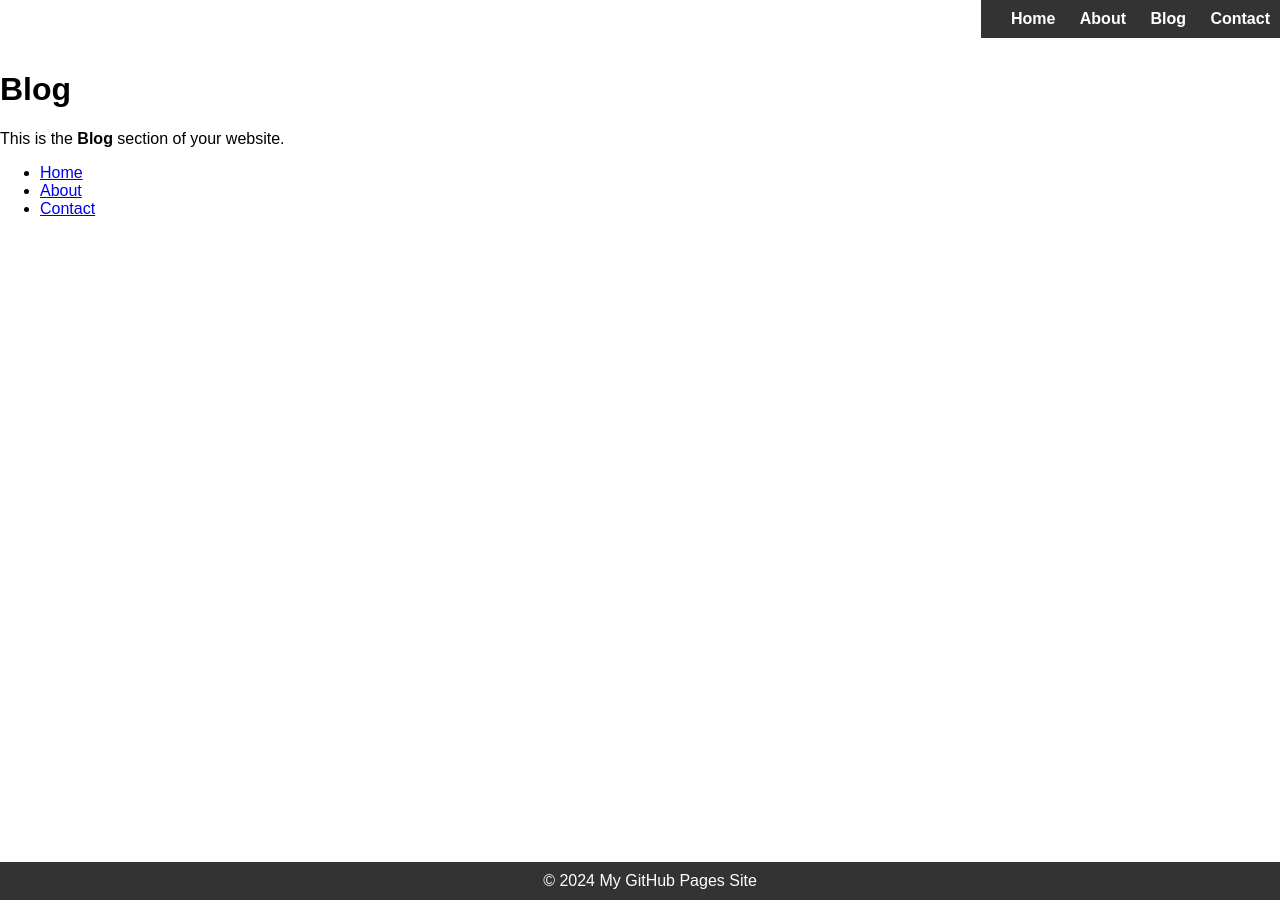
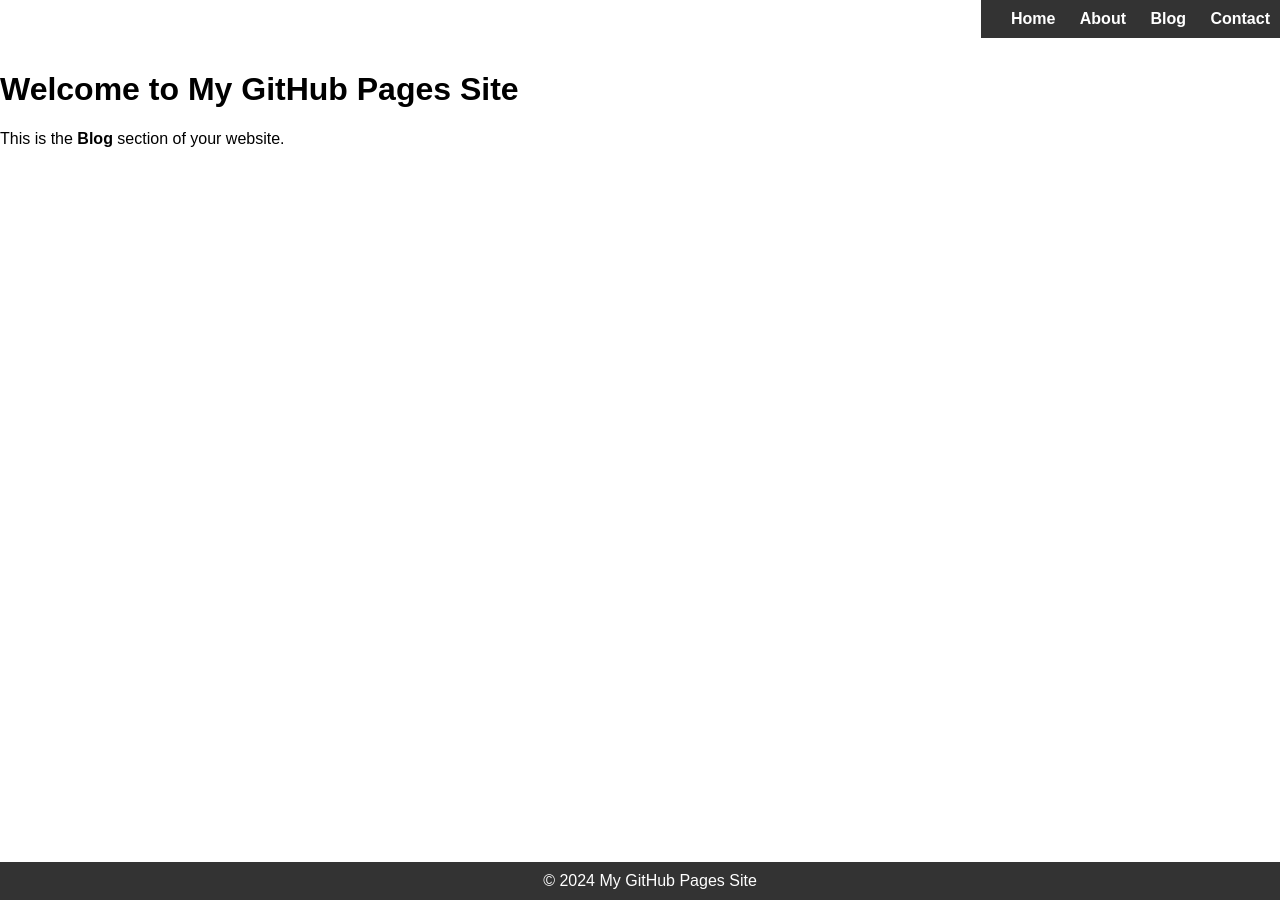
Before and after one commit to EMazarakis/EMazarakis.github.io, a Jekyll site: the page built from blog.md, in a window 1280 px wide. Built offline with Jekyll 4.4.1, drawn with Linux system fonts in a browser that asks for light colours; our own code applies the rules of GitHub Pages for plain Markdown files.

Commit message:
Update blog.md

```diff
--- a/blog.md
+++ b/blog.md
@@ -1,18 +1,8 @@
-<link rel="stylesheet" type="text/css" href="style.css">
+---
+layout: default
+title: Blog
+---
 
-<nav>
-    <ul>
-        <li><a href="index.md">Home</a></li>
-        <li><a href="about.md">About</a></li>
-        <li><a href="blog.md">Blog</a></li>
-        <li><a href="contact.md">Contact</a></li>
-    </ul>
-</nav>
-
-# Blog
+# Welcome to My GitHub Pages Site
 
 This is the **Blog** section of your website.
-
-- [Home](index.md)
-- [About](about.md)
-- [Contact](contact.md)
```
